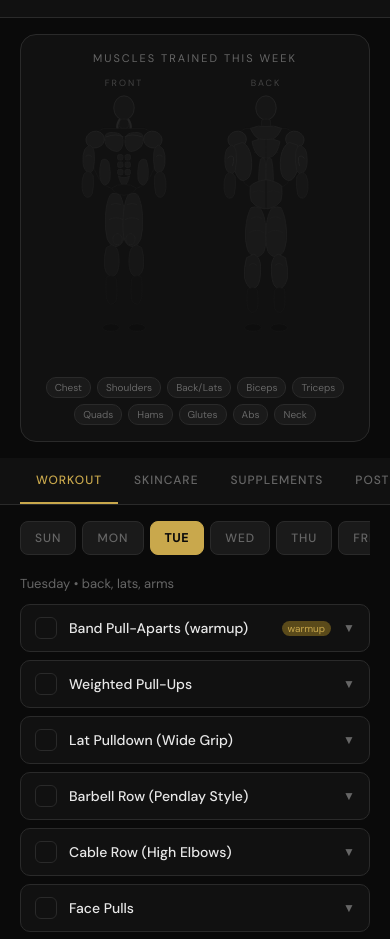
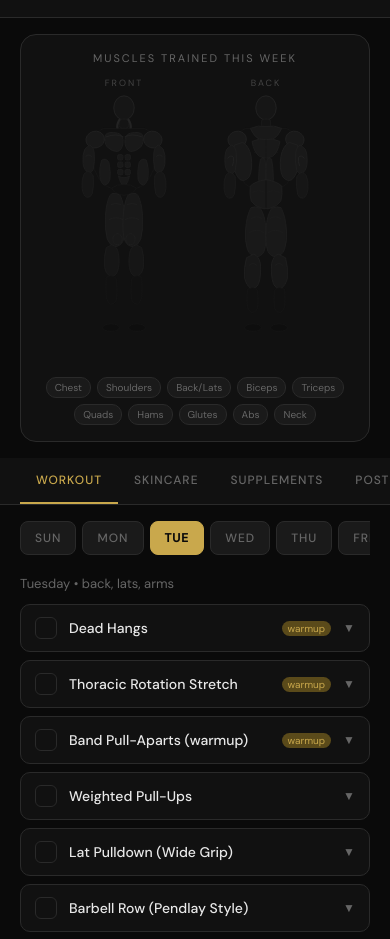
Before and after one commit to sweeneycolin51-hub/ascend-tracker, a plain HTML site: page index.html in a window 390 px wide. Shown: the part 199-1138 px from the top of the page. Drawn offline with Linux system fonts and the light colour scheme.

Commit message:
add pre-workout mobility: dead hangs + day-specific loosening

```diff
--- a/index.html
+++ b/index.html
@@ -564,6 +564,8 @@ const DAY_FULL = ['Sunday','Monday','Tuesday','Wednesday','Thursday','Friday','S
 const WORKOUTS = {
   0:{name:'Rest / Active Recovery',type:'rest',muscles:[],exercises:[]},
   1:{name:'Push A — Upper Chest & Shoulder Width',type:'push',muscles:['chest','shoulders','triceps','neck'],exercises:[
+    {name:'Dead Hangs',sets:'3',reps:'30 sec',note:'Grip bar, full passive hang, let shoulders decompress. Releases thoracic spine and opens lats before pressing.',tag:'warmup'},
+    {name:'Shoulder Dislocates',sets:'2',reps:'10',note:'Use resistance band or PVC pipe. Full arc over and back. Unlocks shoulder capsule and thoracic mobility before any pressing.',tag:'warmup'},
     {name:'Face Pulls (warmup)',sets:'4',reps:'20',note:'Cable at face height, elbows flared. Non-negotiable every push day.',tag:'warmup'},
     {name:'Incline Barbell Press',sets:'4',reps:'6-8',note:'30-45 degree incline. Upper chest priority. Go heavy. Arch slightly.'},
     {name:'Incline Dumbbell Press',sets:'3',reps:'10-12',note:'Stretch at bottom, squeeze hard at top. Pause 1 sec at bottom.'},
@@ -575,6 +577,8 @@ const WORKOUTS = {
     {name:'Neck Harness (Flexion + Extension)',sets:'3',reps:'15',note:'3 sec down, 1 sec up. Start light. Neck mass frames the jaw.'},
   ]},
   2:{name:'Pull A — Lat Width & Rear Delt',type:'pull',muscles:['back','lats','arms'],exercises:[
+    {name:'Dead Hangs',sets:'3',reps:'30 sec',note:'Most important warmup on pull days. Full passive hang stretches lats and decompresses spine. Work up to 60 sec holds.',tag:'warmup'},
+    {name:'Thoracic Rotation Stretch',sets:'2',reps:'10 per side',note:'Sit on floor, one knee up. Rotate upper back fully each rep. Unlocks mid-back stiffness before rows.',tag:'warmup'},
     {name:'Band Pull-Aparts (warmup)',sets:'3',reps:'25',note:'Overhand grip. Full extension. Posture warmup.',tag:'warmup'},
     {name:'Weighted Pull-Ups',sets:'4',reps:'6-8',note:'Full dead hang at bottom. Touch chest to bar. Use belt if easy.'},
     {name:'Lat Pulldown (Wide Grip)',sets:'3',reps:'10-12',note:'Lean back slightly, pull to upper chest. Squeeze lats at bottom.'},
@@ -586,6 +590,8 @@ const WORKOUTS = {
     {name:'Cable Curl',sets:'3',reps:'15',note:'Constant tension. Supinate at top. Slow negatives.'},
   ]},
   3:{name:'Legs A — Quad & Glute',type:'legs',muscles:['legs','glutes','hamstrings','abs'],exercises:[
+    {name:'Leg Swings',sets:'2',reps:'15 per leg',note:'Hold a rack. Swing leg forward/back then side to side. Lubricates hip joint and loosens hip flexors before squatting.',tag:'warmup'},
+    {name:"World's Greatest Stretch",sets:'2',reps:'5 per side',note:'Forward lunge, drop back knee, plant hand beside foot, rotate arm to ceiling. Opens hip flexors, adductors, and thoracic all at once.',tag:'warmup'},
     {name:'Hip Flexor Stretch (pre)',sets:'2',reps:'2 min',note:'Kneeling lunge stretch. Essential before squatting. Fixes APT.',tag:'warmup'},
     {name:'Hip Thrust (Barbell)',sets:'4',reps:'10-12',note:'Back on bench, pad on hips. Drive through heels. Squeeze at top.'},
     {name:'Back Squat (High Bar)',sets:'4',reps:'6-8',note:'Full depth. Stay upright. Builds the quad sweep.'},
@@ -597,6 +603,9 @@ const WORKOUTS = {
     {name:'Couch Stretch',sets:'2',reps:'90 sec per side',note:'Mandatory post-workout. Anterior pelvic tilt fix.',tag:'cooldown'},
   ]},
   4:{name:'Push B — Shoulder Priority',type:'push',muscles:['shoulders','chest','triceps','neck'],exercises:[
+    {name:'Dead Hangs',sets:'3',reps:'30 sec',note:'Decompress shoulders before heavy overhead pressing. Critical on shoulder priority days. Let the joint fully unload.',tag:'warmup'},
+    {name:'Band Shoulder Dislocates',sets:'2',reps:'10',note:'Wide grip on band. Full rotation overhead and behind. Non-negotiable before OHP. Opens the whole shoulder capsule.',tag:'warmup'},
+    {name:'Wall Slides',sets:'2',reps:'10',note:'Back flat against wall, arms bent at 90 degrees, slide overhead. Fixes internal rotation and preps shoulders for pressing angles.',tag:'warmup'},
     {name:'Face Pulls (warmup)',sets:'4',reps:'20',note:'Same as always. Protects rotator cuff before pressing.',tag:'warmup'},
     {name:'Overhead Press (Heavy)',sets:'4',reps:'4-6',note:'Lead lift today. Go heavy. Progressive overload here equals boulder shoulders.'},
     {name:'Lateral Raises',sets:'5',reps:'15-20',note:'Second priority. 5 sets every push day. This is the key to shoulder width.'},
@@ -607,6 +616,8 @@ const WORKOUTS = {
     {name:'Neck Harness',sets:'3',reps:'15',note:'Flexion and extension. Neck mass equals better jaw appearance.',tag:'cooldown'},
   ]},
   5:{name:'Pull B — Arms Priority',type:'pull',muscles:['back','lats','arms'],exercises:[
+    {name:'Dead Hangs',sets:'3',reps:'30 sec',note:'Grip strength warmup and lat stretch. Helps with bicep peak by fully elongating the muscle before curls.',tag:'warmup'},
+    {name:'Wrist Circles and Finger Extensions',sets:'1',reps:'30 sec each',note:'Rotate wrists both directions then spread fingers wide and squeeze. Protects elbows and wrists during heavy curl work.',tag:'warmup'},
     {name:'Band Pull-Aparts (warmup)',sets:'3',reps:'25',note:'Open chest. Set shoulder blades.',tag:'warmup'},
     {name:'Pull-Ups (Bodyweight)',sets:'3',reps:'Max',note:'All the way down, all the way up. Chase your max each set.'},
     {name:'Lat Pulldown (Close Grip)',sets:'3',reps:'12',note:'Neutral grip. Different angle than wide pulldown. Lower lat thickness.'},
@@ -618,6 +629,8 @@ const WORKOUTS = {
     {name:'Reverse Curl',sets:'2',reps:'15',note:'Overhand grip. Forearm and brachialis. Visible forearm from front.'},
   ]},
   6:{name:'Legs B — Hamstring & Core',type:'legs',muscles:['legs','glutes','hamstrings','abs'],exercises:[
+    {name:'Leg Swings',sets:'2',reps:'15 per leg',note:'Forward/back and side to side. Loosens hip flexors and hamstrings before RDL. Do not skip on hamstring days.',tag:'warmup'},
+    {name:'Inchworm Walk-Out',sets:'2',reps:'8',note:'Stand, hinge to floor, walk hands out to plank, walk back. Full posterior chain activation. Wakes up hamstrings and core.',tag:'warmup'},
     {name:'Hip Flexor Stretch (pre)',sets:'2',reps:'2 min',note:'Always before squatting. Do not skip.',tag:'warmup'},
     {name:'Romanian Deadlift (Heavy)',sets:'4',reps:'8',note:'Lead lift today. Hamstring and glute mass. Push hips back hard.'},
     {name:'Bulgarian Split Squat',sets:'3',reps:'10 per leg',note:'Back foot elevated. Best single-leg quad builder. Brutal but worth it.'},
@@ -653,6 +666,15 @@ const EX_MUSCLES = {
   'Bulgarian Split Squat':['legs','glutes'],'Hip Thrust (Bodyweight or Banded)':['glutes'],
   'Incline Press (Dumbbell)':['chest','shoulders'],'Chest Dips (Weighted)':['chest','triceps'],
   'Overhead Tricep Extension':['triceps'],
+  'Dead Hangs':['back','lats'],
+  'Shoulder Dislocates':['shoulders'],
+  'Band Shoulder Dislocates':['shoulders'],
+  'Thoracic Rotation Stretch':['back'],
+  'Wall Slides':['shoulders','back'],
+  'Leg Swings':['legs','hamstrings'],
+  "World's Greatest Stretch":['legs','hamstrings'],
+  'Inchworm Walk-Out':['abs','hamstrings'],
+  'Wrist Circles and Finger Extensions':[],
 };
 
 const MUSCLE_IDS = {
```
